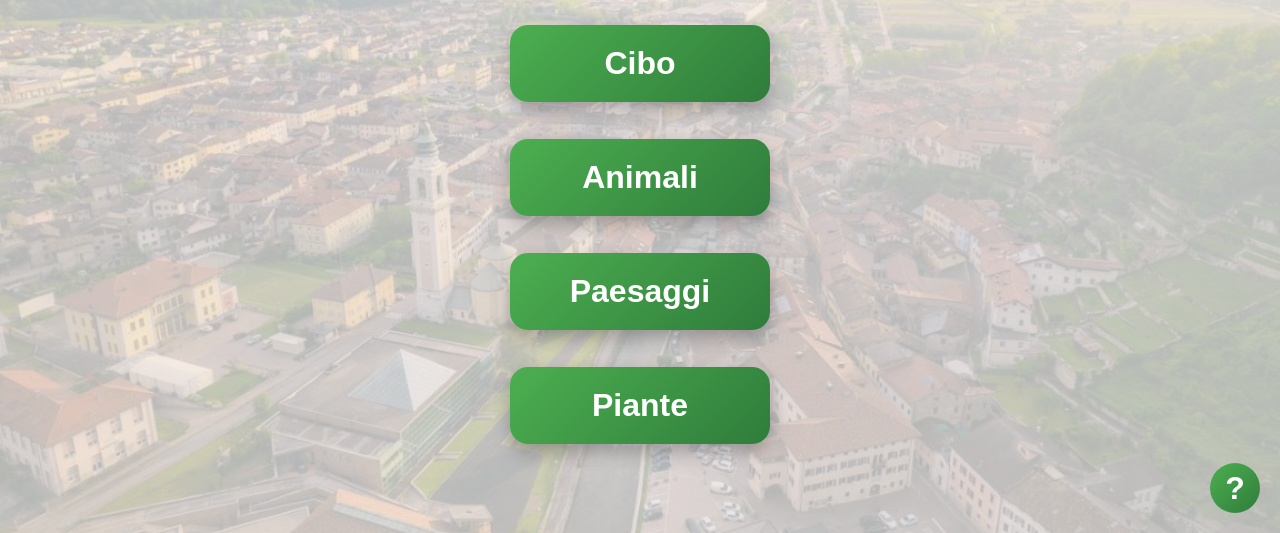
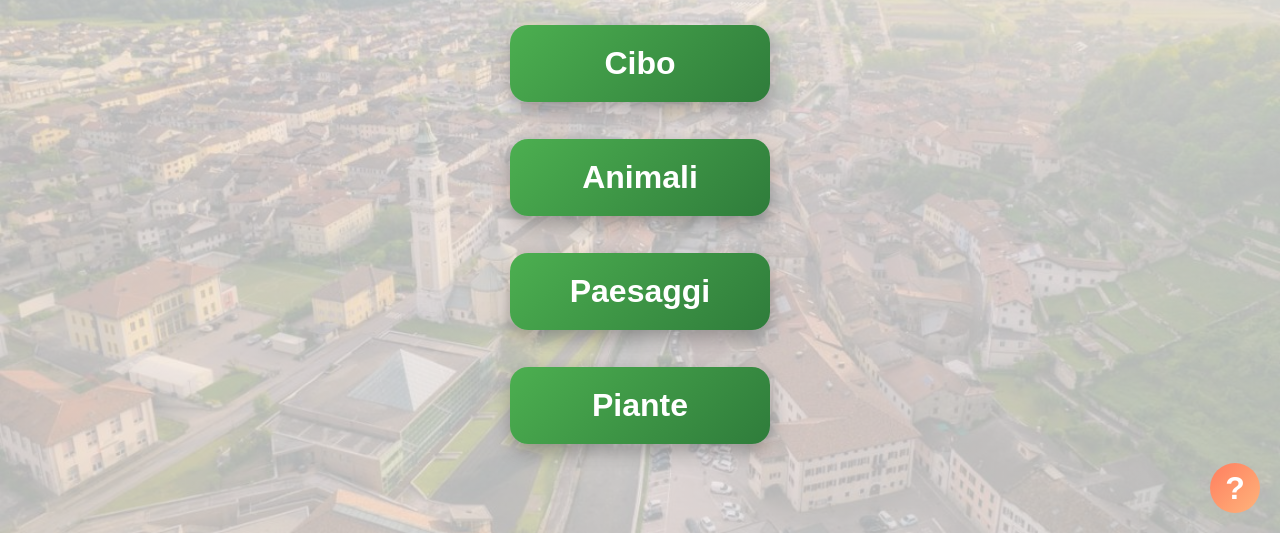
Before and after one commit to Alecle10/memory-trentino, a plain HTML site: page index.html in a window 1280 px wide. Shown: the part 267-800 px from the top of the page. Drawn offline with Linux system fonts and the light colour scheme.

Commit message:
Change button background gradient colors

```diff
--- a/index.html
+++ b/index.html
@@ -232,7 +232,7 @@ button:hover {
   border-radius: 50%;
   font-size: 2rem;
   font-weight: bold;
-  background: linear-gradient(135deg,#4CAF50,#2f7c3b);
+  background: linear-gradient(135deg,#ff7e5f,#feb47b);
   color: white;
   border: none;
   cursor: pointer;
```
